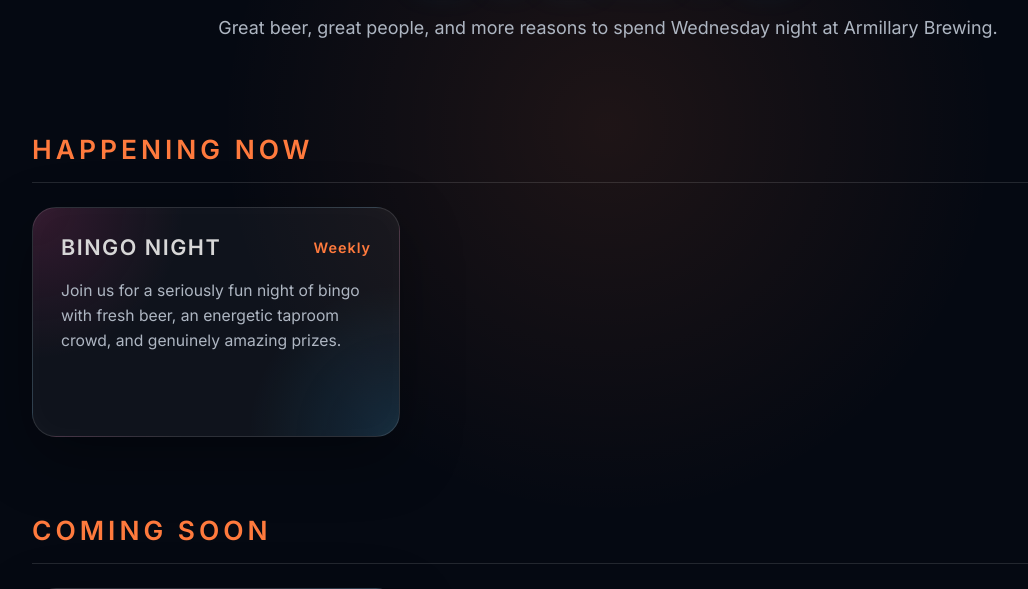
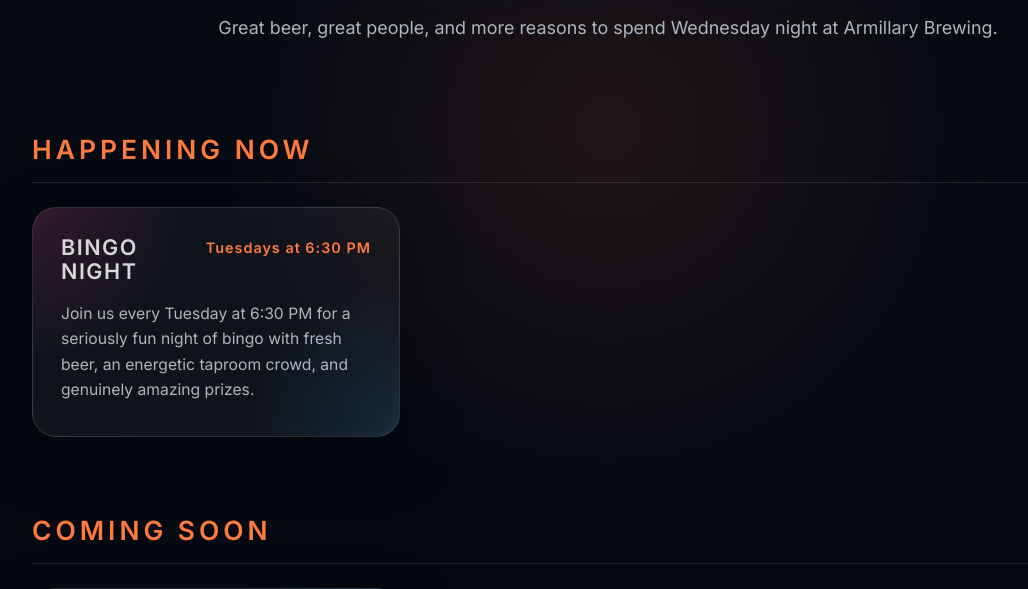
Before and after one commit to IdealRobot/armillarycraftbeer, a Flask app: page /events in a window 1280 px wide. Shown: the part 778-1367 px from the top of the page, without its empty margins (32-1060 px from the left). Run offline with Flask 3, Linux system fonts and the light colour scheme.

Commit message:
Updated Bingo night and Jeff's brewing experience.

```diff
--- a/templates/about.html
+++ b/templates/about.html
@@ -33,7 +33,7 @@
 
                 <p>
                     Jeff Lockhart is a longtime Colorado craft brewer with more than
-                    15 years of experience in the industry. Before opening Armillary Brewing,
+                    25 years of experience in the industry. Before opening Armillary Brewing,
                     he helped launch multiple breweries and brewed at several others
                     throughout Colorado’s evolving craft beer scene.
                 </p>
--- a/templates/events.html
+++ b/templates/events.html
@@ -27,11 +27,11 @@
 
                 <div class="tap-card-top">
                     <h3>Bingo Night</h3>
-                    <span>Weekly</span>
+                    <span>Tuesdays at 6:30 PM</span>
                 </div>
 
                 <p>
-                    Join us for a seriously fun night of bingo with fresh beer,
+                    Join us every Tuesday at 6:30 PM for a seriously fun night of bingo with fresh beer,
                     an energetic taproom crowd, and genuinely amazing prizes.
                 </p>
 
```
